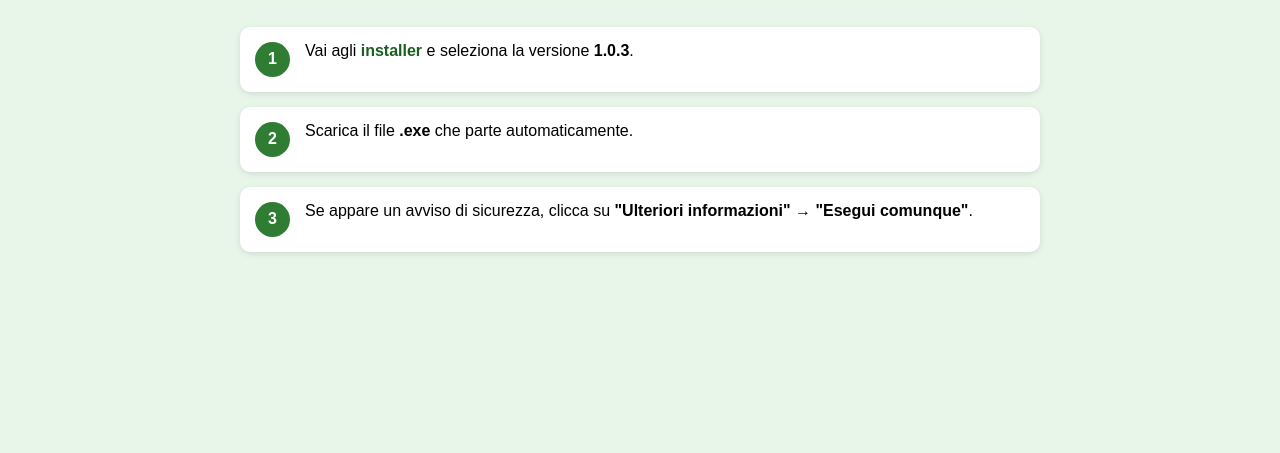
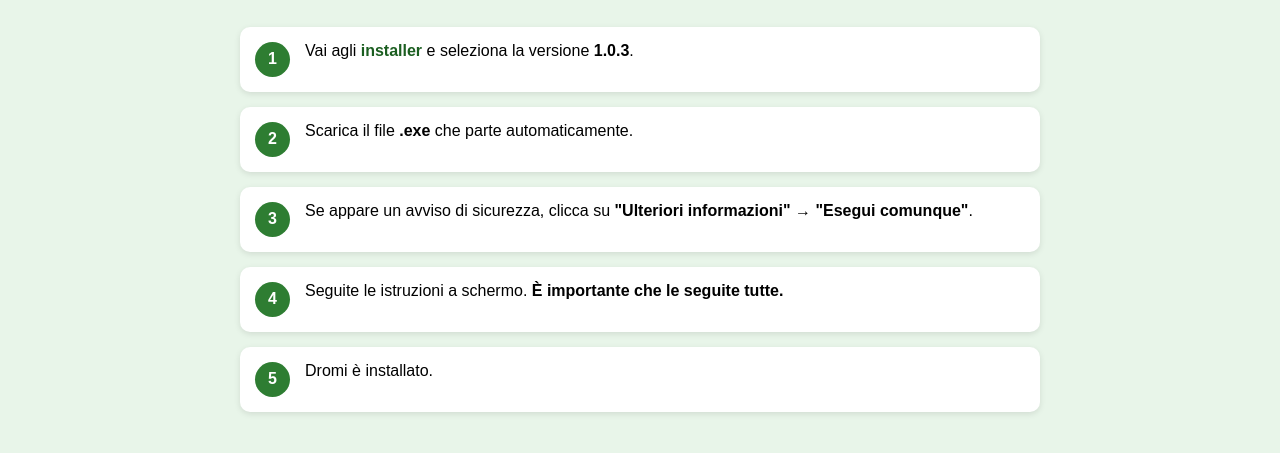
Before and after one commit to DeMENIGECO/dromilang, a plain HTML site: page docs/103/inst.html in a window 1280 px wide. Shown: the part 181-634 px from the top of the page. Drawn offline with Linux system fonts and the light colour scheme.

Commit message:
Update inst.html

```diff
--- a/docs/103/inst.html
+++ b/docs/103/inst.html
@@ -139,4 +139,19 @@ body {
       </div>
     </div>
 
+    <div class="step">
+      <div class="step-number">4</div>
+      <div class="step-text">
+        Seguite le istruzioni a schermo.
+        <b>È importante che le seguite tutte.</b>
+      </div>
+    </div>
+
+    <div class="step">
+      <div class="step-number">5</div>
+      <div class="step-text">
+        Dromi è installato.
+      </div>
+    </div>
+
     <div
```
